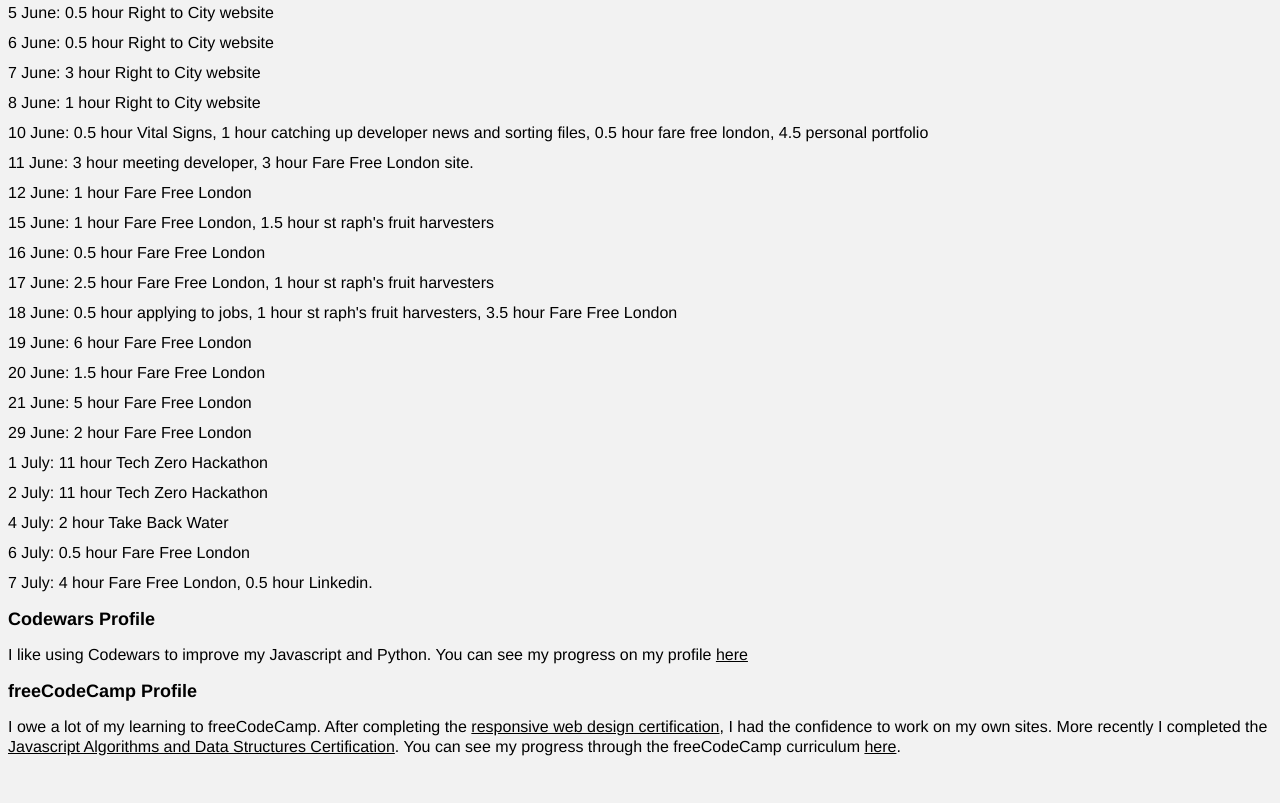
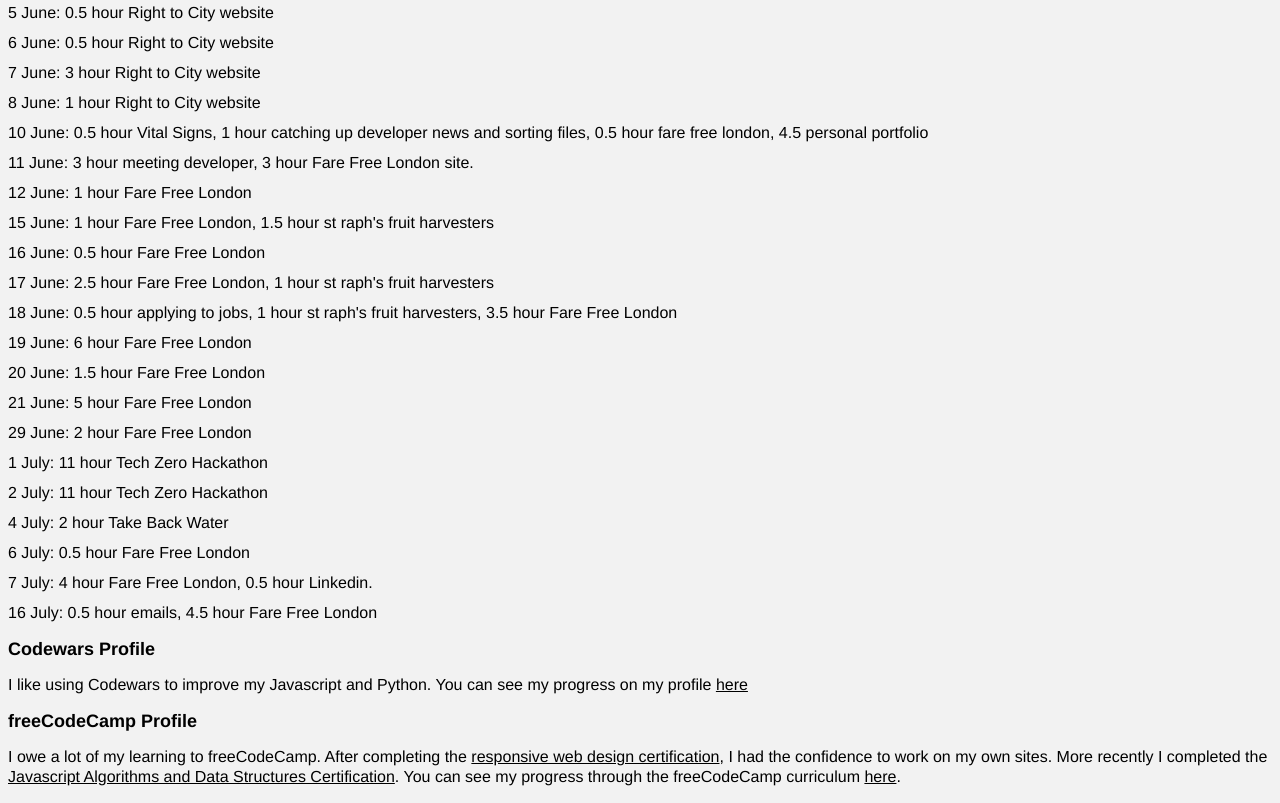
Before and after one commit to jackkershaw/my-coding-progress, an Eleventy site: page src/progress.md in a window 1280 px wide. Shown: the part 8971-9774 px from the top of the page. Before the commit the page ends 9744 px from the top, so only its background shows below. Built offline with nearby package versions, Linux system fonts and the light colour scheme; Eleventy itself is replaced by a stand-in of ours; files that its build step writes are made by us from their sources.

Commit message:
edit progress md

```diff
--- a/src/progress.md
+++ b/src/progress.md
@@ -315,6 +315,7 @@
 - 4 July: 2 hour Take Back Water
 - 6 July: 0.5 hour Fare Free London
 - 7 July: 4 hour Fare Free London, 0.5 hour Linkedin.
+- 16 July: 0.5 hour emails, 4.5 hour Fare Free London
 
 ## Codewars Profile
 
```
